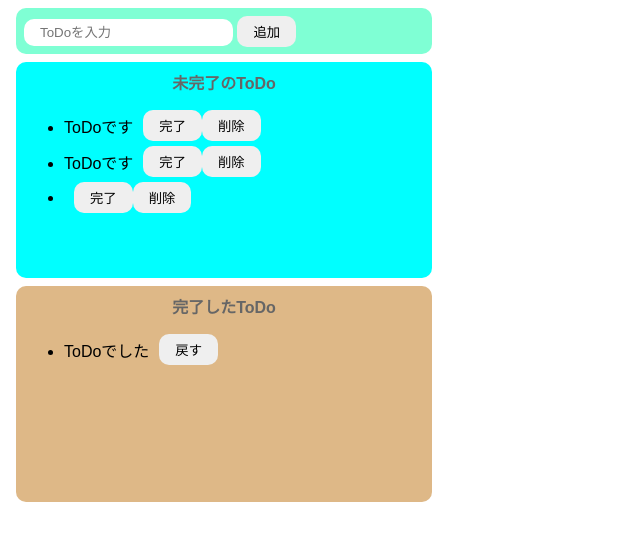
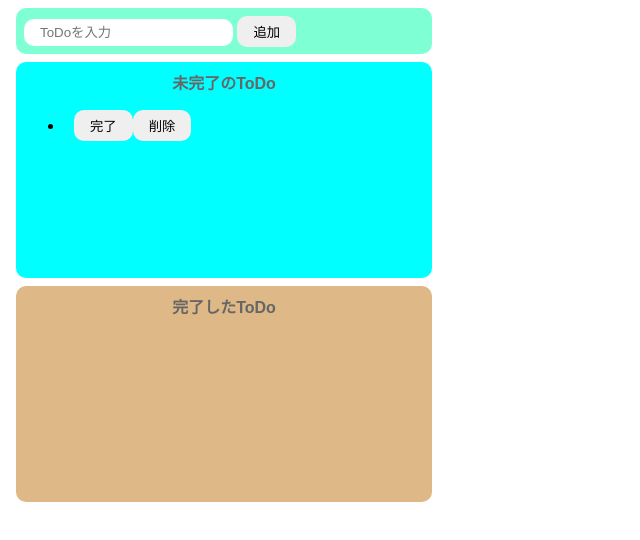
Before and after one commit to shunsukekaneko72106/todo-js, a website built with Parcel: page index.html in a window 1280 px wide. Both pictures are taken after a click on the button "追加". Shown: the whole page, without its empty margins (0-640 px from the left). Built offline with nearby package versions, Linux system fonts and the light colour scheme.

Commit message:
機能完成

```diff
--- a/index.html
+++ b/index.html
@@ -14,28 +14,12 @@
     <!-- 未完了エリア -->
     <div class="incomplete-area">
       <p class="title">未完了のToDo</p>
-      <ul id="incomplete-list">
-        <div class="list-row">
-          <li>ToDoです</li>
-          <button>完了</button>
-          <button>削除</button>
-        </div>
-        <div class="list-row">
-          <li>ToDoです</li>
-          <button>完了</button>
-          <button>削除</button>
-        </div>
-      </ul>
+      <ul id="incomplete-list"></ul>
     </div>
     <!-- 完了エリア -->
     <div class="complete-area">
       <p class="title">完了したToDo</p>
-      <ul id="complete-list">
-        <div class="list-row">
-          <li>ToDoでした</li>
-          <button>戻す</button>
-        </div>
-      </ul>
+      <ul id="complete-list"></ul>
     </div>
     <script src="src/index.js"></script>
   </body>
--- a/src/index.js
+++ b/src/index.js
@@ -1,10 +1,21 @@
 import "./styles.css";
 
+//ToDoを入力し、追加を押すと発生するイベント
 const onClickAdd = () => {
   //テキストボックススの値を取得し、初期化する
   const inputText = document.getElementById("add-text").value;
   document.getElementById("add-text").value = "";
 
+  crateIncompleteList(inputText);
+};
+
+//未完了リストから指定の要素を削除
+const deleteIncompletelist = (taget) => {
+  document.getElementById("incomplete-list").removeChild(taget);
+};
+
+//未完了リストに追加する関数
+const crateIncompleteList = (text) => {
   //divを生成
   const div = document.createElement("div");
   //classに名前を付与
@@ -12,7 +23,7 @@ const onClickAdd = () => {
 
   //liタグを生成
   const li = document.createElement("li");
-  li.innerText = inputText;
+  li.innerText = text;
 
   //button（完了）タグ生成
   const completeButton = document.createElement("button");
@@ -44,6 +55,7 @@ const onClickAdd = () => {
 
       //テキストを取得
       const text = backButton.parentNode.firstChild.innerText;
+      crateIncompleteList(text);
     });
 
     //divタグの子要素に各要素を設定
@@ -71,11 +83,6 @@ const onClickAdd = () => {
   document.getElementById("incomplete-list").appendChild(div);
 };
 
-//未完了リストから指定の要素を削除
-const deleteIncompletelist = (taget) => {
-  document.getElementById("incomplete-list").removeChild(taget);
-};
-
 document
   .getElementById("add-button")
   .addEventListener("click", () => onClickAdd());
```
